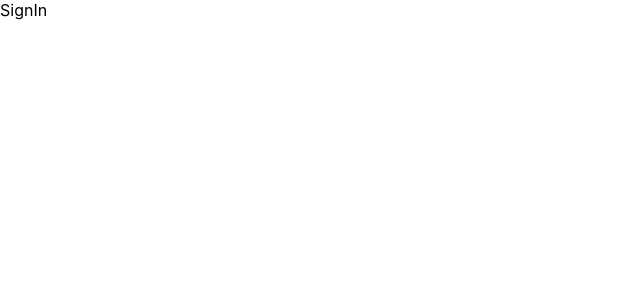
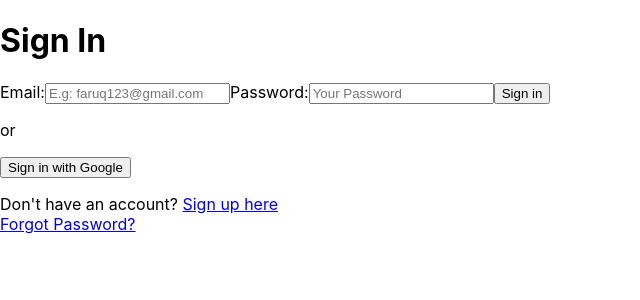
Before and after one commit to marcelo1811/firebase-auth-app, a React (Create React App) app: page / in a window 1280 px wide. Shown: the top 300 px of the page, without its empty margins (0-640 px from the left). Built offline with nearby package versions, Linux system fonts and the light colour scheme.

Commit message:
feat(Components): add SignIn

```diff
--- a/package.json
+++ b/package.json
@@ -11,6 +11,7 @@
     "react": "^17.0.1",
     "react-dom": "^17.0.1",
     "react-scripts": "4.0.3",
+    "tailwindcss": "^2.0.3",
     "web-vitals": "^1.0.1"
   },
   "scripts": {
--- a/src/Components/SignIn.js
+++ b/src/Components/SignIn.js
@@ -1,5 +1,75 @@
+import { Link } from "@reach/router"
+import { useState } from "react"
+
 export function SignIn() {
+  const [email, setEmail] = useState('')
+  const [password, setPassword] = useState('')
+  const [error, setError] = useState(null)
+
+  function signInWithEmailAndPasswordHandler(event, email, password) {
+    event.preventDefault()
+  }
+
+  function onChangeHandler(event) {
+    const { name, value } = event.currentTarget
+
+    if (name === 'userEmail') {
+      setEmail(value)
+    } else if (name === 'userPassword') {
+      setPassword(value)
+    }
+  }
+
   return (
-    <div>SignIn</div>
+    <div className="mt-8">
+      <h1 className="text-3xl mb-2 text-center font-bold">Sign In</h1>
+      <div className="border border-blue-400 mx-auto w-11/12 md:w-2/4 rounded py-8 px-4 md:px-8">
+        {error !== null && <div className = "py-4 bg-red-600 w-full text-white text-center mb-3">{error}</div>}
+        <form className="">
+          <label htmlFor="userEmail" className="block">
+            Email:
+          </label>
+          <input
+            type="email"
+            className="my-1 p-1 w-full"
+            name="userEmail"
+            value = {email}
+            placeholder="E.g: faruq123@gmail.com"
+            id="userEmail"
+            onChange = {onChangeHandler}
+          />
+          <label htmlFor="userPassword" className="block">
+            Password:
+          </label>
+          <input
+            type="password"
+            className="mt-1 mb-3 p-1 w-full"
+            name="userPassword"
+            value = {password}
+            placeholder="Your Password"
+            id="userPassword"
+            onChange = {onChangeHandler}
+          />
+          <button className="bg-green-400 hover:bg-green-500 w-full py-2 text-white" onClick = {(event) => {signInWithEmailAndPasswordHandler(event, email, password)}}>
+            Sign in
+          </button>
+        </form>
+        <p className="text-center my-3">or</p>
+        <button
+          className="bg-red-500 hover:bg-red-600 w-full py-2 text-white">
+          Sign in with Google
+        </button>
+        <p className="text-center my-3">
+          Don't have an account?{" "}
+          <Link to="signUp" className="text-blue-500 hover:text-blue-600">
+            Sign up here
+          </Link>{" "}
+          <br />{" "}
+          <Link to = "passwordReset" className="text-blue-500 hover:text-blue-600">
+            Forgot Password?
+          </Link>
+        </p>
+      </div>
+    </div>
   )
 }
```
Also changed, not shown: 1 other file (tests, documents, lock files or other folders).
